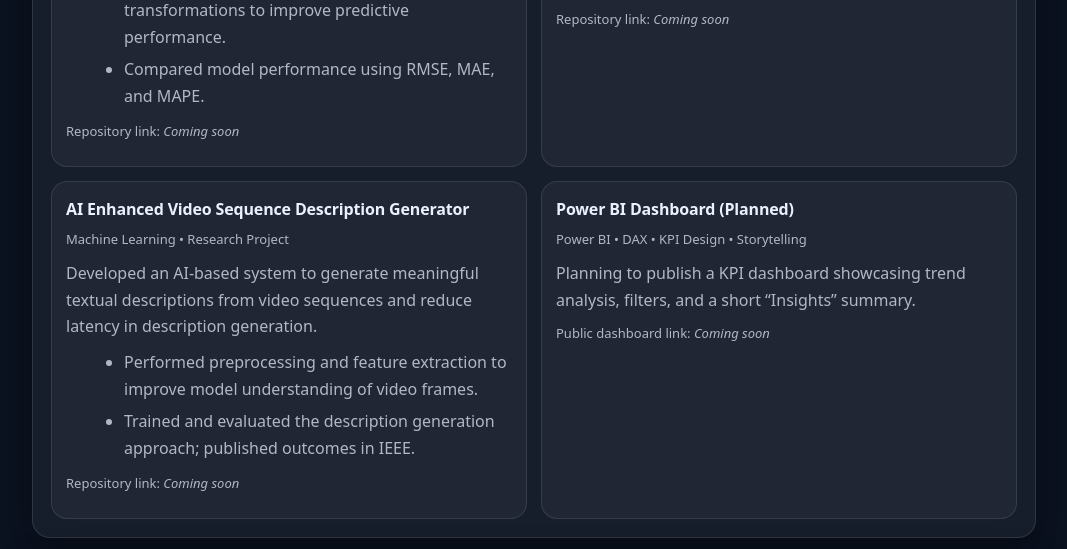
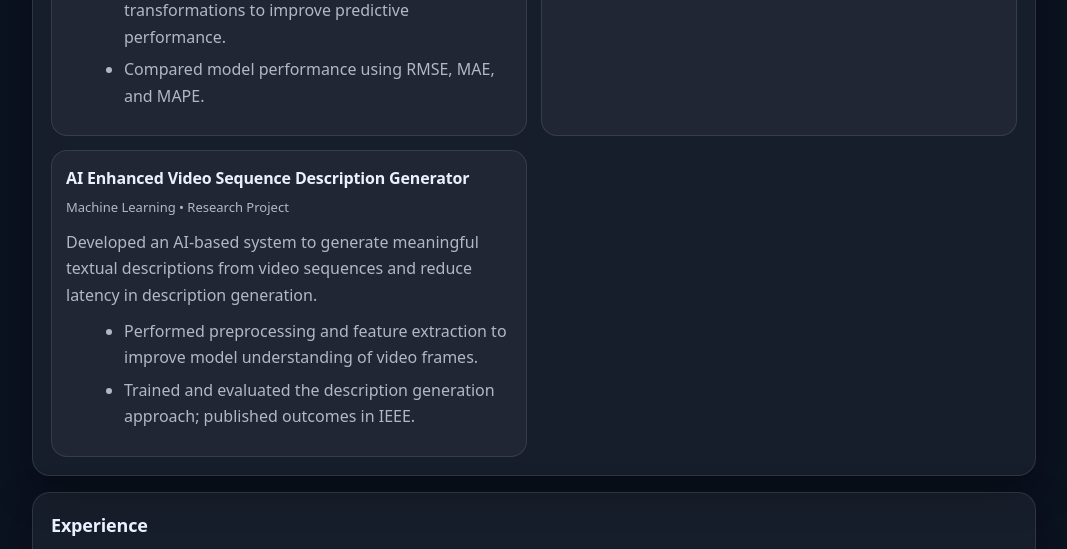
Before and after one commit to Aravind2410/aravindr.github.io, a plain HTML site: page index.html in a window 1280 px wide. Shown: the part 1120-1669 px from the top of the page, without its empty margins (106-1173 px from the left). Drawn offline with Linux system fonts and the light colour scheme.

Commit message:
Clean up index.html by removing placeholders
Removed placeholder repository links and a planned Power BI dashboard section.

```diff
--- a/index.html
+++ b/index.html
@@ -90,7 +90,6 @@
             <li>Feature engineering and time-based transformations to improve predictive performance.</li>
             <li>Compared model performance using RMSE, MAE, and MAPE.</li>
           </ul>
-          <p class="small">Repository link: <i>Coming soon</i></p>
         </div>
 
         <div class="proj">
@@ -104,7 +103,6 @@
             <li>Performed exploratory analysis and automated feature selection to improve model performance.</li>
             <li>Applied ensemble models and used SHAP to explain predictions and generate insights.</li>
           </ul>
-          <p class="small">Repository link: <i>Coming soon</i></p>
         </div>
 
       </div>
@@ -124,19 +122,8 @@
             <li>Performed preprocessing and feature extraction to improve model understanding of video frames.</li>
             <li>Trained and evaluated the description generation approach; published outcomes in IEEE.</li>
           </ul>
-          <p class="small">Repository link: <i>Coming soon</i></p>
         </div>
 
-        <div class="proj">
-          <h3>Power BI Dashboard (Planned)</h3>
-          <p class="meta">Power BI • DAX • KPI Design • Storytelling</p>
-          <p>
-            Planning to publish a KPI dashboard showcasing trend analysis, filters, and a short “Insights” summary.
-          </p>
-          <p class="small">Public dashboard link: <i>Coming soon</i></p>
-        </div>
-
-      </div>
     </section>
 
     <section class="card">
```
